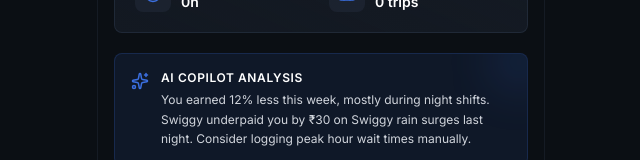
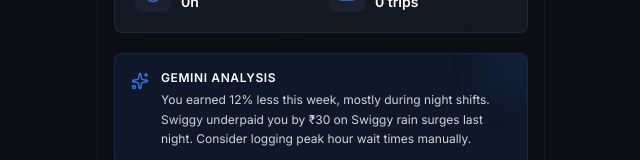
Before and after one commit to Omgowdar/Onspire, a React (Vite) app: page / in a window 1280 px wide. Shown: the part 359-519 px from the top of the page, without its empty margins (319-959 px from the left). Built offline with nearby package versions, Linux system fonts and the light colour scheme; no server answers; sample sign-in values are in the browser's storage.

Commit message:
Rename AI Copilot Analysis to Gemini Analysis on Dashboard

```diff
--- a/src/pages/Dashboard.jsx
+++ b/src/pages/Dashboard.jsx
@@ -111,7 +111,7 @@ export default function Dashboard() {
           <Sparkles size={16} />
         </div>
         <div>
-          <h4 className="text-xs font-extrabold text-white uppercase tracking-wider">AI Copilot Analysis</h4>
+          <h4 className="text-xs font-extrabold text-white uppercase tracking-wider">Gemini Analysis</h4>
           <p className="text-xs text-gray-300 mt-1 leading-relaxed">{aiWeeklyInsight}</p>
         </div>
       </div>
```
